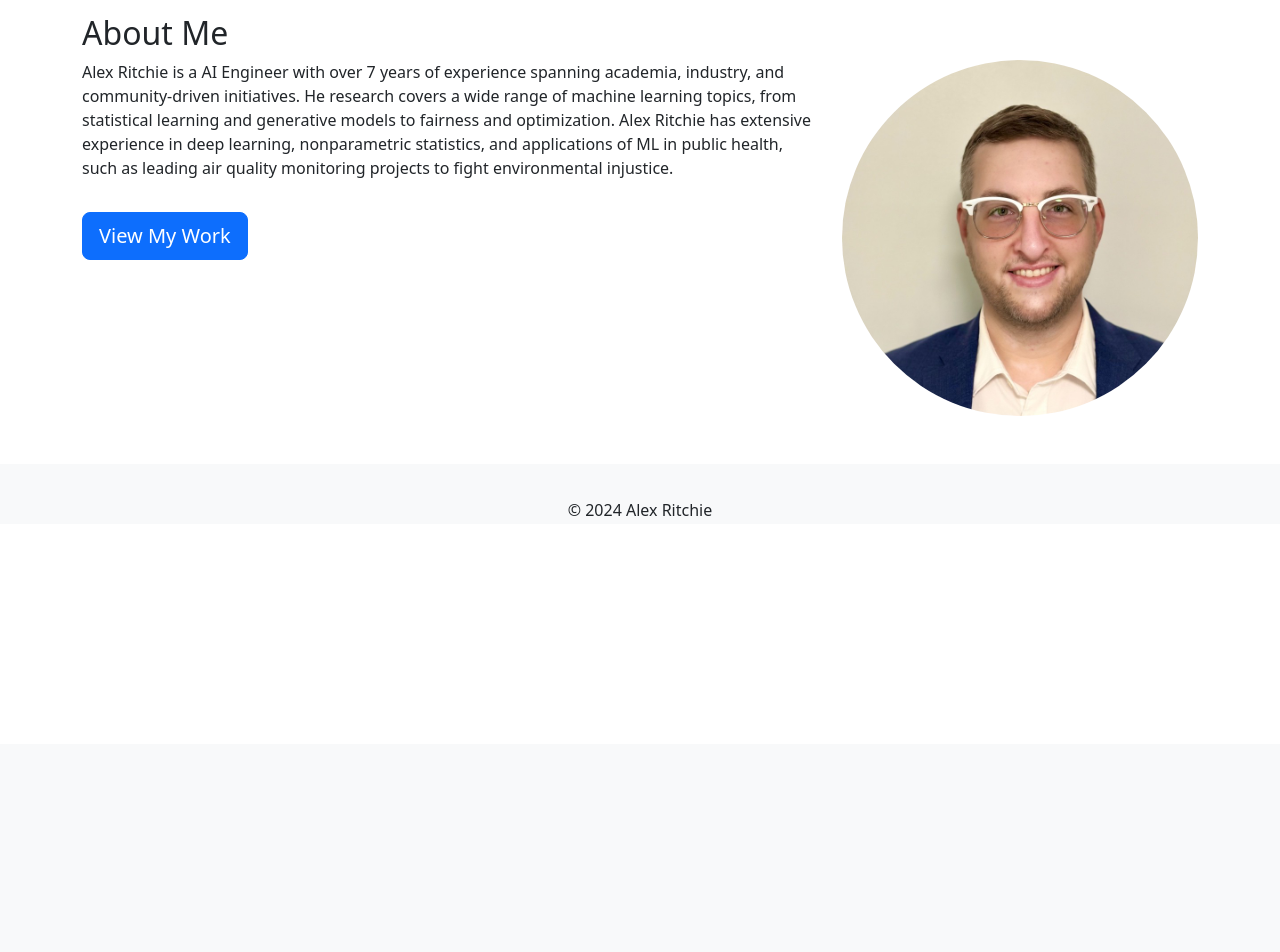
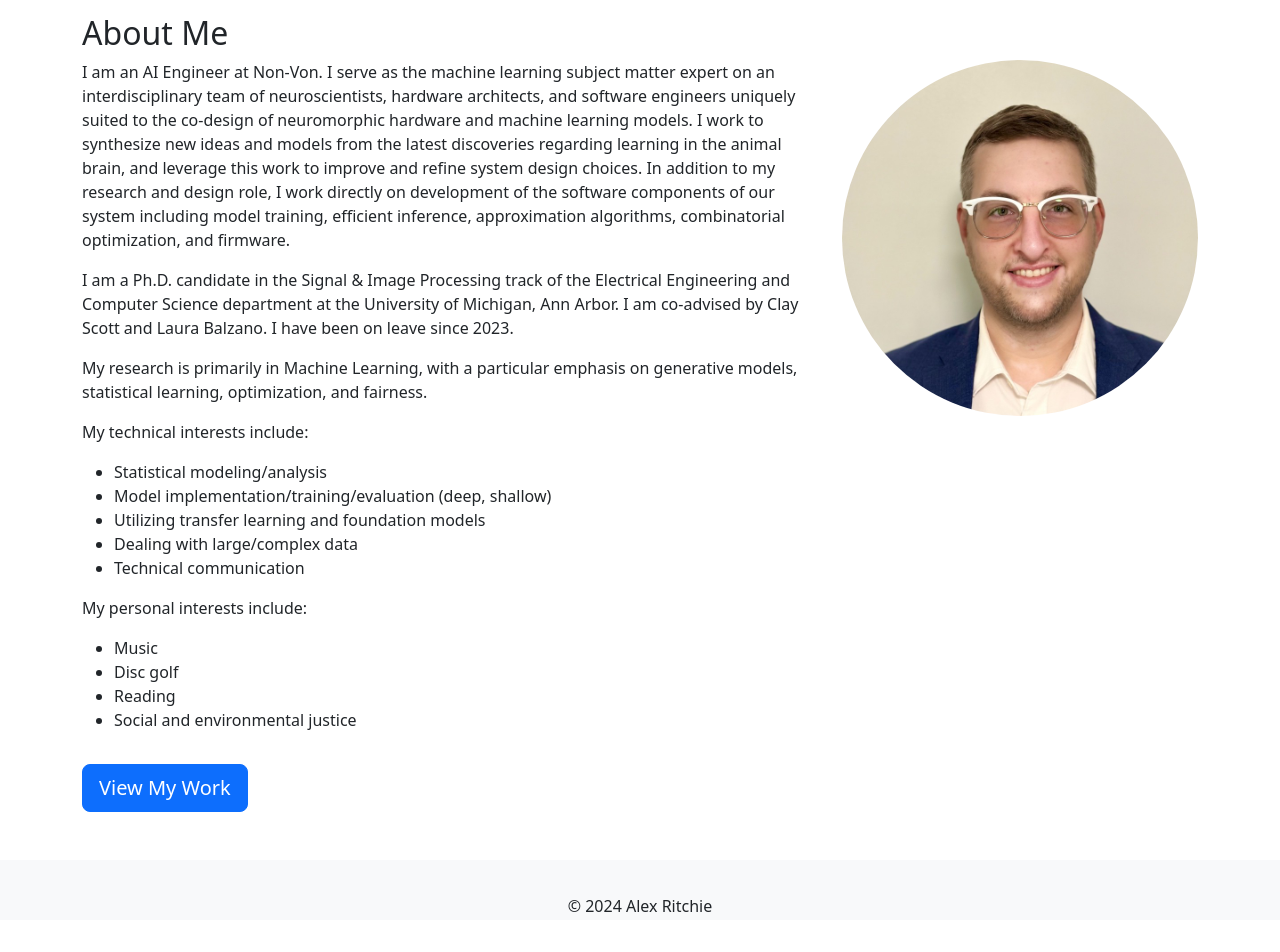
Before and after one commit to alex-ritchie/personalWebpage2024, a Flask app: page /about in a window 1280 px wide. Shown: the part 56-1008 px from the top of the page. Before the commit the page ends 572 px from the top, so only its background shows below. Run offline with Flask 3, Linux system fonts and the light colour scheme.

Commit message:
Updated info in about me page.

```diff
--- a/templates/sections/about.html
+++ b/templates/sections/about.html
@@ -9,11 +9,33 @@
     <div class="row">
         <div class="col-md-8">
             <p>
-                {{ your_name }} is a {{ job_title }} with over 7 years of experience spanning academia, industry, and community-driven initiatives.
-                {{ pronoun_3p | capitalize }} research covers a wide range of machine learning topics, from statistical learning and generative models to fairness and optimization.
-                {{ your_name }} has extensive experience in deep learning, nonparametric statistics, and applications of ML in public health, such as leading
-                air quality monitoring projects to fight environmental injustice.
+                I am an {{ job_title }} at Non-Von. I serve as the machine learning subject matter expert on an interdisciplinary team of neuroscientists, hardware architects, and software engineers uniquely suited to the co-design of neuromorphic hardware and machine learning models. I work to synthesize new ideas and models from the latest discoveries regarding learning in the animal brain, and leverage this work to improve and refine system design choices. In addition to my research and design role, I work directly on development of the software components of our system including model training, efficient inference, approximation algorithms, combinatorial optimization, and firmware.
             </p>
+            <p>
+                I am a Ph.D. candidate in the Signal & Image Processing track of the Electrical Engineering and Computer Science department at the University of Michigan, Ann Arbor. I am co-advised by Clay Scott and Laura Balzano. I have been on leave since 2023.
+            </p>
+            <p>
+                My research is primarily in Machine Learning, with a particular emphasis on generative models, statistical learning, optimization, and fairness.
+            </p>
+            <p>
+                My technical interests include:
+            </p>
+            <ul>
+                <li>Statistical modeling/analysis</li>
+                <li>Model implementation/training/evaluation (deep, shallow)</li>
+                <li>Utilizing transfer learning and foundation models</li>
+                <li>Dealing with large/complex data</li>
+                <li>Technical communication</li>
+            </ul>
+            <p>
+                My personal interests include:
+            </p>
+            <ul>
+                <li>Music</li>
+                <li>Disc golf</li>
+                <li>Reading</li>
+                <li>Social and environmental justice</li>
+            </ul>
             <a href="{{ url_for('projects') }}" class="btn btn-primary btn-lg mt-3">View My Work</a>
         </div>
         <div class="col-md-4">
```
